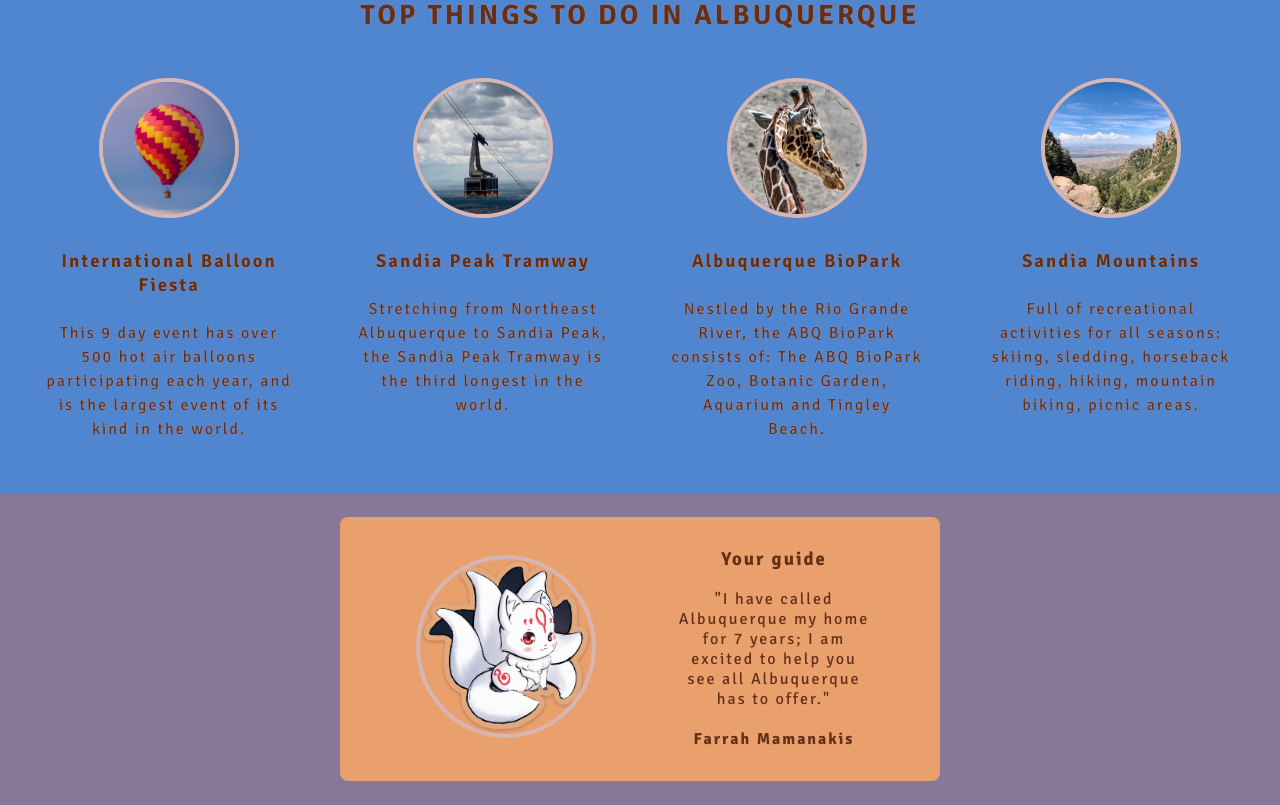
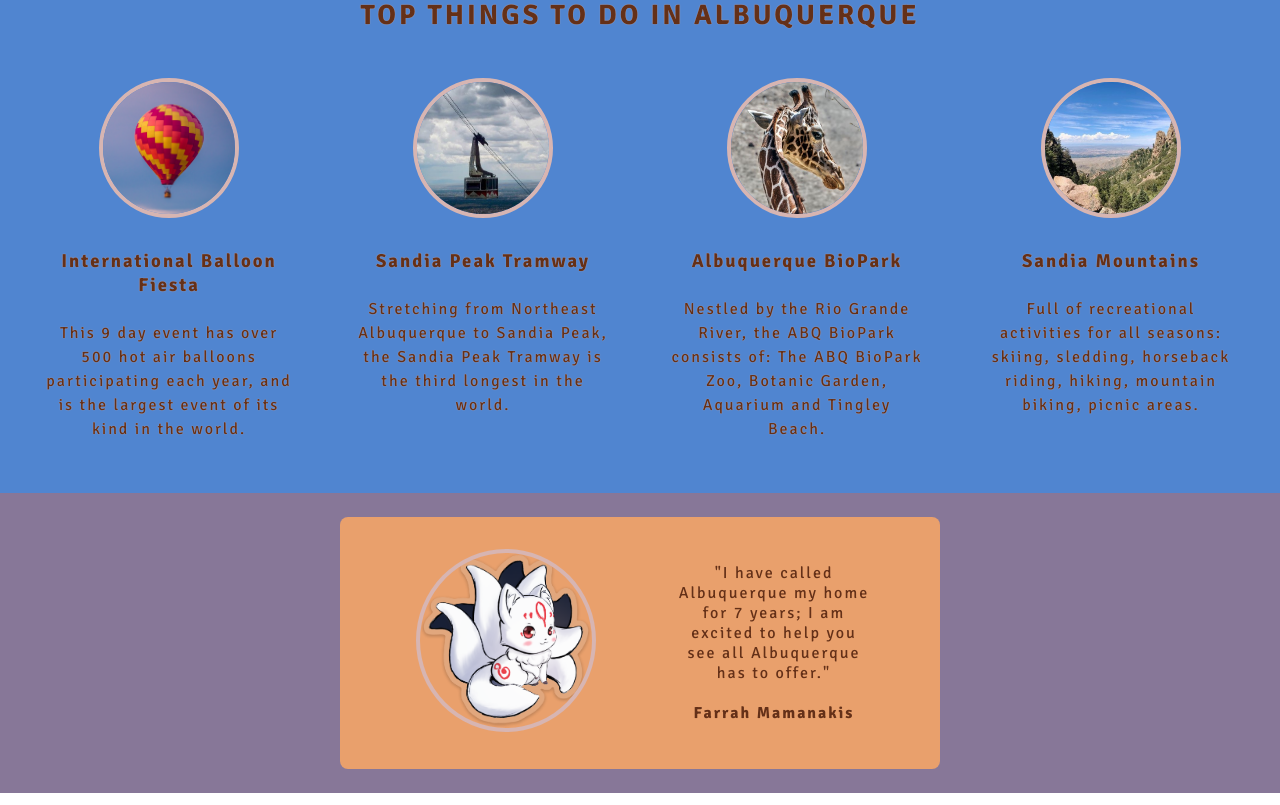
Before and after one commit to famanakis/hometownSoloProject, a plain HTML site: page index.html in a window 1280 px wide. Shown: the part 441-1246 px from the top of the page. Drawn offline with Linux system fonts and the light colour scheme.

Commit message:
Update index.html
Removed "Your guide" above the <p> in the Guide Section.

```diff
--- a/index.html
+++ b/index.html
@@ -63,8 +63,6 @@
                     <img src="images/9tailFox.png" alt="a white nine tailed fox avatar" class="avatar">
                 </div>
                 <div>
-                    <h3>Your guide</h3>
-                    <br>
                     <p>"I have called Albuquerque my home for 7 years; I am excited to help you see all Albuquerque has to offer."</p>
                     <br>
                     <h4>Farrah Mamanakis</h4>
```
